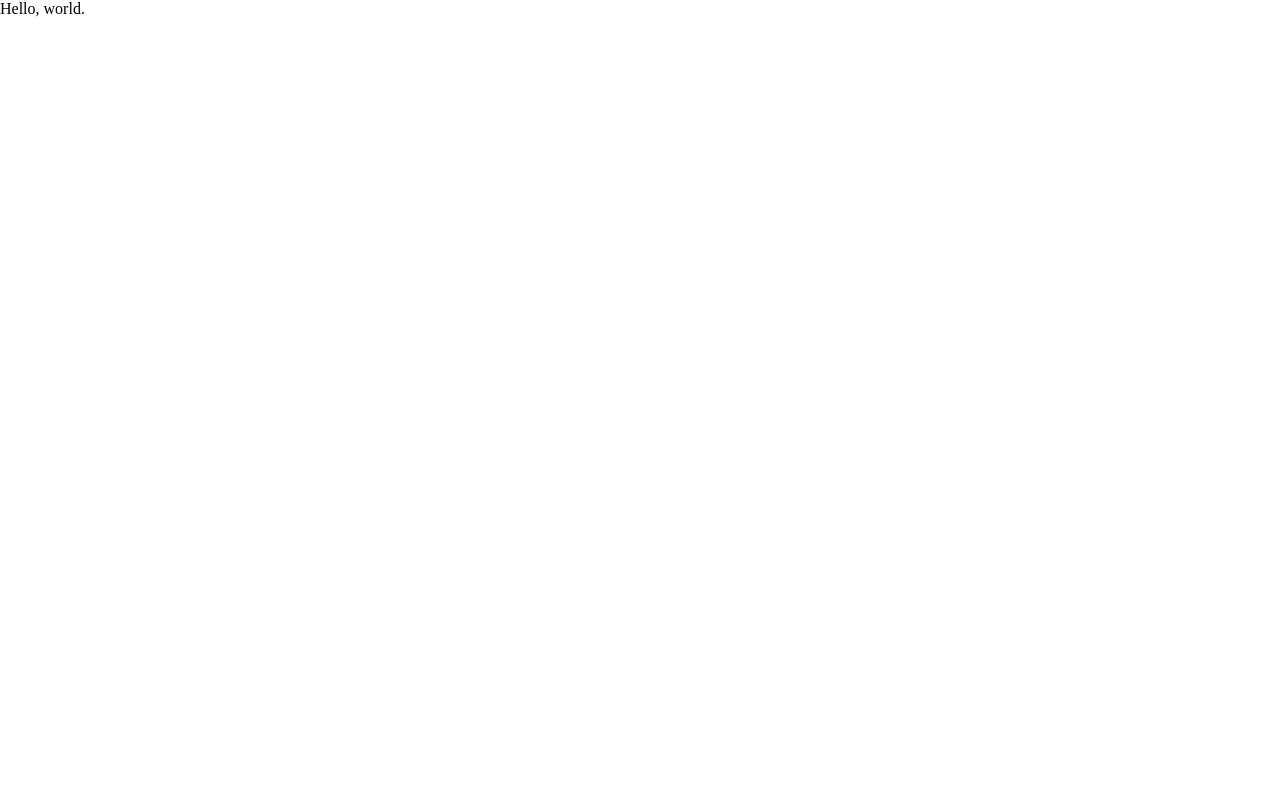
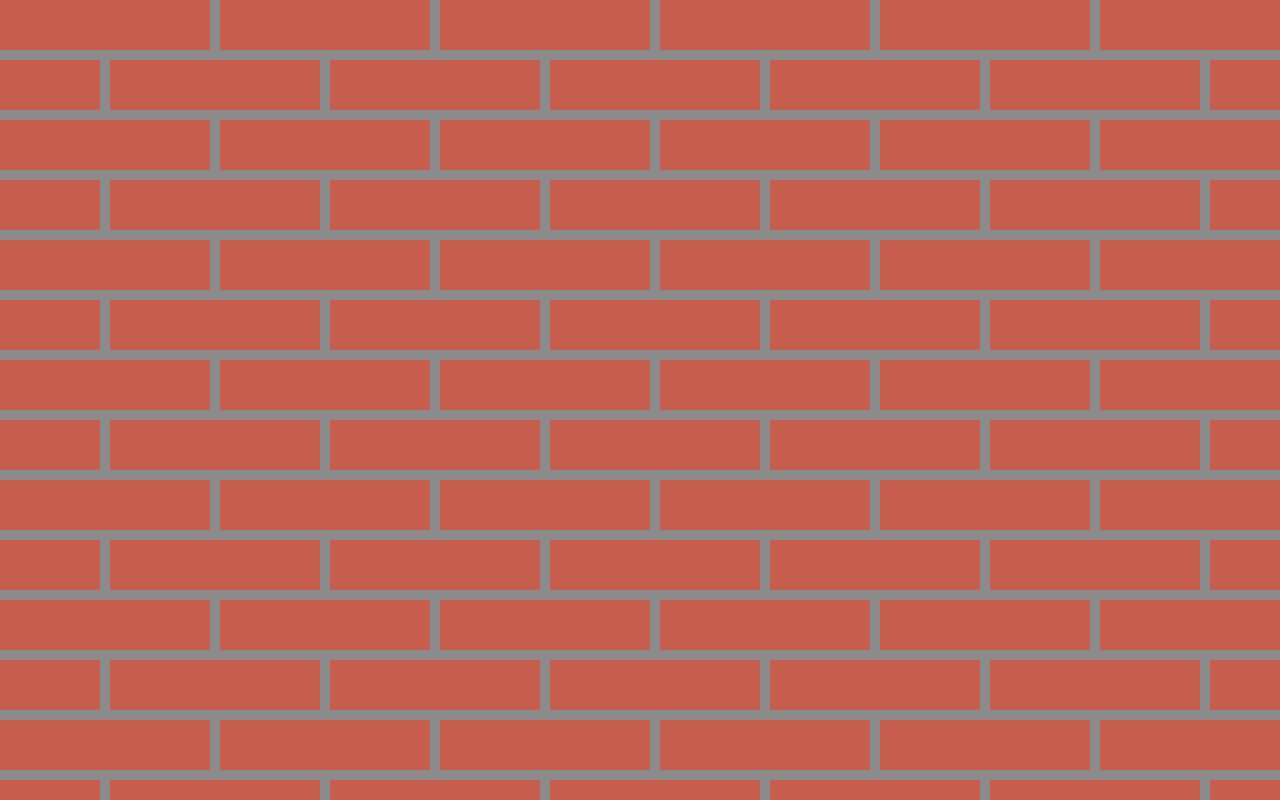
Before and after one commit to rossng/muural, a React (Vite) app: page / in a window 1280 px wide. Built offline with nearby package versions, Linux system fonts and the light colour scheme.

Commit message:
Render stretcher bond from definition

```diff
--- a/src/App.tsx
+++ b/src/App.tsx
@@ -1,5 +1,11 @@
+import { Wall } from './Wall';
+
 function App() {
-  return <>Hello, world.</>;
+  return (
+    <div style={{ width: '100vw', height: '100vh' }}>
+      <Wall />
+    </div>
+  );
 }
 
 export default App;
--- /dev/null
+++ b/src/Bond.ts
@@ -0,0 +1,66 @@
+export interface Brick {
+  x: number;
+  y: number;
+  id: string;
+}
+
+export const BRICK_WIDTH = 210;
+export const BRICK_HEIGHT = 50;
+export const MORTAR_JOINT = 10;
+
+export interface Bond {
+  courses: BondCourse[];
+}
+
+export interface BondCourse {
+  offsetFraction?: number;
+  bricks: BrickType[];
+}
+
+export interface BrickType {
+  colour: string;
+  width: number;
+  height: number;
+}
+
+export const STRETCHER_BOND = {
+  courses: [
+    {
+      offsetFraction: 0,
+      bricks: [{ colour: 'red', width: 210, height: 50 }],
+    },
+    {
+      offsetFraction: 0.5,
+      bricks: [{ colour: 'red', width: 210, height: 50 }],
+    },
+  ],
+};
+
+export function getCourse(bond: Bond, courseIndex: number): BondCourse {
+  return bond.courses[courseIndex % bond.courses.length];
+}
+
+export const generateCourse = (bond: Bond, courseIndex: number, columnsCount: number): Brick[] => {
+  const course = getCourse(bond, courseIndex);
+  const offset = course.offsetFraction ? -course.offsetFraction * (BRICK_WIDTH + MORTAR_JOINT) : 0;
+
+  return Array.from({ length: columnsCount + 1 }, (_, columnIndex) => ({
+    x: offset + columnIndex * (BRICK_WIDTH + MORTAR_JOINT),
+    y: courseIndex * (BRICK_HEIGHT + MORTAR_JOINT),
+    id: `brick-${courseIndex}-${columnIndex}`,
+  }));
+};
+
+export const calculateBricksForContainer = (bond: Bond, width: number, height: number): Brick[] => {
+  const columnsCount = Math.ceil(width / (BRICK_WIDTH + MORTAR_JOINT));
+  const coursesCount = Math.ceil(height / (BRICK_HEIGHT + MORTAR_JOINT));
+
+  const allBricks: Brick[] = [];
+
+  for (let courseIndex = 0; courseIndex < coursesCount; courseIndex++) {
+    const courseBricks = generateCourse(bond, courseIndex, columnsCount);
+    allBricks.push(...courseBricks);
+  }
+
+  return allBricks;
+};
--- /dev/null
+++ b/src/Wall.tsx
@@ -0,0 +1,70 @@
+import { useEffect, useRef, useState } from 'react';
+import {
+  Brick,
+  BRICK_HEIGHT,
+  BRICK_WIDTH,
+  calculateBricksForContainer,
+  STRETCHER_BOND,
+} from './Bond';
+
+export const Wall: React.FC = () => {
+  const containerRef = useRef<HTMLDivElement>(null);
+  const [bricks, setBricks] = useState<Brick[]>([]);
+
+  useEffect(() => {
+    const calculateBricks = () => {
+      if (!containerRef.current) return;
+
+      const containerWidth = containerRef.current.clientWidth;
+      const containerHeight = containerRef.current.clientHeight;
+
+      const allBricks = calculateBricksForContainer(
+        STRETCHER_BOND,
+        containerWidth,
+        containerHeight,
+      );
+      setBricks(allBricks);
+    };
+
+    // Calculate initial bricks
+    calculateBricks();
+
+    // Recalculate on window resize
+    const resizeObserver = new ResizeObserver(calculateBricks);
+    if (containerRef.current) {
+      resizeObserver.observe(containerRef.current);
+    }
+
+    return () => {
+      resizeObserver.disconnect();
+    };
+  }, []);
+
+  return (
+    <div
+      ref={containerRef}
+      style={{
+        width: '100%',
+        height: '100%',
+        position: 'relative',
+        overflow: 'hidden',
+        backgroundColor: '#8B8B8B',
+      }}
+    >
+      {bricks.map((brick) => (
+        <div
+          key={brick.id}
+          style={{
+            position: 'absolute',
+            left: brick.x,
+            top: brick.y,
+            width: BRICK_WIDTH,
+            height: BRICK_HEIGHT,
+            border: 'none',
+            backgroundColor: '#c75d4d',
+          }}
+        />
+      ))}
+    </div>
+  );
+};
```
